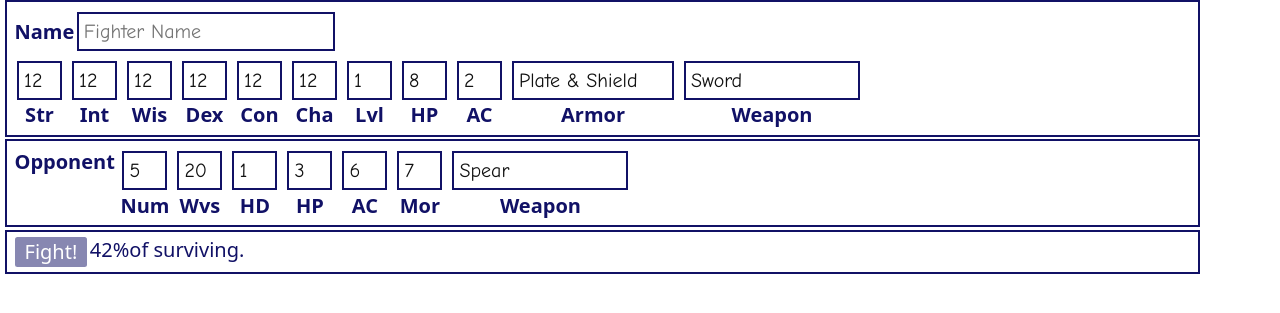
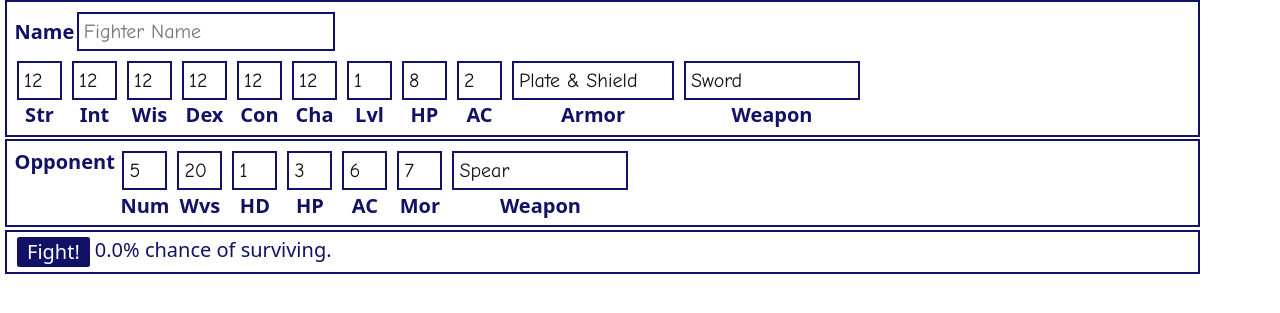
Before and after one commit to stormsweeper/monty_gobbo, a plain HTML site: page frontend/index.html in a window 1280 px wide. Both pictures are taken after a click on the button "Fight!". Shown: the part 87-400 px from the top of the page. Drawn offline with Linux system fonts and the light colour scheme.

Commit message:
maybe working?

```diff
--- a/frontend/gobbo.css
+++ b/frontend/gobbo.css
@@ -105,7 +105,7 @@ h1 {
 
 #start-button {
     padding: .125em .5em;
-    margin: 0 .125em;
+    margin: 0 .25em;
     border-radius: .125em;
     background-color: #116;
     color: white;
--- a/frontend/gobbo.js
+++ b/frontend/gobbo.js
@@ -32,6 +32,17 @@
 
     const weapons = {
         "torch": { die: 4, twohanded: false },
+        "dagger": { die: 4, twohanded: false },
+        "club": { die: 4, twohanded: false },
+        "hand-axe": { die: 6, twohanded: false },
+        "mace": { die: 6, twohanded: false },
+        "short-sword": { die: 6, twohanded: false },
+        "spear": { die: 6, twohanded: false },
+        "war-hammer": { die: 6, twohanded: false },
+        "battle-axe": { die: 8, twohanded: true },
+        "sword": { die: 8, twohanded: false },
+        "pole-arm": { die: 10, twohanded: true },
+        "two-handed-sword": { die: 8, twohanded: true },
     };
 
     const fighter = {
@@ -91,17 +102,26 @@
     }
 
     const weapon_damage = (weapon, mod) => {
-        return Math.max(1, weapons[weapon].die + mod);
+        return Math.max(1, die_roll(weapons[weapon].die) + mod);
     };
 
     const fighter_dmg = () => {
         let roll = die_roll(20);
-        if (roll === 1) return 0;
+        console.log(`fighter rolled ${roll} to hit`);
+        if (roll === 1) {
+            console.log("fighter missed (rolled a 1)");
+            return 0;
+        }
         // hard coded to lvl 1-3 hit chance
         if (roll < 20) {
-            let hits = die_roll >= 10 + (9 - opponent.ac) - stat_mod(fighter.str);
-            if (!hits) return 0;
+            let target = 10 + (9 - opponent.ac) - stat_mod(fighter.str);
+            console.log(`fighter needs to beat ${target}`);
+            if (roll < target) {
+                console.log("fighter missed (rolled too low)");
+                return 0;
             }
+        }
+        console.log("fighter hits");
         return weapon_damage(fighter.weapon, stat_mod(fighter.str));
     };
 
@@ -112,148 +132,186 @@
 
     const opponent_dmg = () => {
         let roll = die_roll(20);
+        console.log(`opponent rolled ${roll} to hit`);
         if (roll === 1) return 0;
         if (roll < 20) {
-            let hits = die_roll >= 10 + (9 - fighter.ac) - opponent_hit_mod();
+            let hits = roll >= 10 + (9 - fighter.ac) - opponent_hit_mod();
             if (!hits) return 0;
         }
         return weapon_damage(opponent.weapon, 0);
     };
 
-    const take_fighter_turn = (wave_stats, current_opp_hp, current_wave_size) => {
+    const take_fighter_turn = (wave_stats, wave_vars, trial_vars) => {
         // do fighter dmg
         let dmg = fighter_dmg();
+        console.log(`fighter did ${dmg}`)
         if (dmg > 0) {
             wave_stats.fighter_hits++;
-            current_opp_hp -= fighter_dmg();
+            wave_stats.fighter_dmg += dmg;
+            wave_vars.current_opp_hp -= dmg;
             // reduce wave size?
-            if (current_opp_hp <= 0) {
-                current_wave_size--;
+            if (wave_vars.current_opp_hp <= 0) {
+                wave_vars.current_wave_size--;
                 wave_stats.opponents_killed++;
 
                 // if 1st down, check morale
                 if (
-                    current_wave_size === opponent["wave-size"] - 1
+                    wave_vars.current_wave_size === opponent["wave-size"] - 1
                     &&
                     fails_morale(opponent.morale)
                 ) {
                     wave_stats.failed_morale_first++;
-                    current_wave_size = 0;
+                    wave_vars.current_wave_size = 0;
                 }
                 // if half down, check morale
                 else if (
-                    current_wave_size === Math.floor(opponent["wave-size"] / 2)
+                    wave_vars.current_wave_size === Math.floor(opponent["wave-size"] / 2)
                     &&
                     fails_morale(opponent.morale - 1)
                 ) {
                     wave_stats.failed_morale_second++;
-                    current_wave_size = 0;
+                    wave_vars.current_wave_size = 0;
                 }
                 // else, next opponent steps up
                 else {
-                    current_opp_hp = opponent.hp;
+                    wave_vars.current_opp_hp = opponent.hp;
                 }
             }
         }
     };
 
-    const take_opponent_turn = (wave_stats, current_fighter_hp, current_wave_size) => {
+    const take_opponent_turn = (wave_stats, wave_vars, trial_vars) => {
         let total_opp_dmg = 0;
         let opp_dmg = 0;
-        for (let o = 1; o <= current_wave_size; o++) {
+        for (let o = 1; o <= wave_vars.current_wave_size; o++) {
             opp_dmg = opponent_dmg();
             if (opp_dmg > 0) {
                 wave_stats.opponent_hits++;
                 total_opp_dmg += opp_dmg;
             }
         }
-        current_fighter_hp -= total_opp_dmg;
-    }
+        wave_stats.opponent_dmg += total_opp_dmg;
+        trial_vars.current_fighter_hp -= total_opp_dmg;
+    };
 
+    const display_results = (stats) => {
+        console.log(stats);
+        const spct = (stats.trials - stats.fighter_deaths) / stats.trials * 100;
+        el("survivability-calc").innerText = spct.toPrecision(2);
+    };
+
+
+    // the actual sim
+    const monty_gobbo_time = () => {
+        console.log("starting sim");
         const trials = 10000;
 
         let total_stats = {
+            trials: trials,
             fighter_deaths: 0,
             waves_faced: 0,
             combat_rounds: 0,
             opponents_killed: 0,
             fighter_hits: 0,
+            fighter_dmg: 0,
             opponent_hits: 0,
+            opponent_dmg: 0,
             failed_morale_first: 0,
             failed_morale_second: 0,
         };
 
-    // the actual sim
-    const monty_gobbo_time = () => {
-
         trial_loop: for (let current_trial = 1; current_trial <= trials; current_trial++) {
 
-            let current_fighter_hp = fighter.hp;
-            let waves_remaining = opponent["wave-count"];
+            console.log(`starting trial # ${current_trial}`);
+
             let trial_stats = {
                 waves_faced: 0,
                 combat_rounds: 0,
                 opponents_killed: 0,
                 fighter_hits: 0,
+                fighter_dmg: 0,
                 opponent_hits: 0,
+                opponent_dmg: 0,
                 failed_morale_first: 0,
                 failed_morale_second: 0,
             };
 
-            wave_loop: while (waves_remaining > 0) {
+            let trial_vars = {
+                current_fighter_hp: fighter.hp,
+                waves_remaining: opponent["wave-count"],
+            };
+
+            wave_loop: while (trial_vars.waves_remaining > 0) {
                 // call up next wave
                 trial_stats.waves_faced++;
-                waves_remaining--;
+                trial_vars.waves_remaining--;
 
                 let wave_stats = {
                     combat_rounds: 0,
                     opponents_killed: 0,
                     fighter_hits: 0,
+                    fighter_dmg: 0,
                     opponent_hits: 0,
+                    opponent_dmg: 0,
                     failed_morale_first: 0,
                     failed_morale_second: 0,
                 };
+                let wave_vars = {
+                    current_opp_hp: opponent.hp,
+                    current_wave_size: opponent["wave-size"],
+                };
 
-                let current_opp_hp = opponent.hp;
-                let current_wave_size = opponent["wave-size"];
-                let init = roll_init();
-                while (current_wave_size > 0) {
+                const init = roll_init();
+                console.log(wave_stats);
+                console.log(`init result: ${init}`);
+                while (wave_vars.current_wave_size > 0) {
                     wave_stats.combat_rounds++;
+                    console.log(`starting round ${wave_stats.combat_rounds}`);
                     if (init === "fighter") {
-                        take_fighter_turn(wave_stats, current_opp_hp, current_wave_size);
-                        if (current_wave_size > 0) take_opponent_turn(wave_stats, current_fighter_hp, current_wave_size);
+                        take_fighter_turn(wave_stats, wave_vars, trial_vars);
+                        if (wave_vars.current_wave_size > 0) take_opponent_turn(wave_stats, wave_vars, trial_vars);
                     }
                     else if (init === "opponent") {
-                        take_opponent_turn(wave_stats, current_fighter_hp, current_wave_size);
-                        if (current_fighter_hp > 0) take_fighter_turn(wave_stats, current_opp_hp, current_wave_size);
+                        take_opponent_turn(wave_stats, wave_vars, trial_vars);
+                        if (trial_vars.current_fighter_hp > 0) take_fighter_turn(wave_stats, wave_vars, trial_vars);
                     }
                     else {
                         // results end up the same, but take_fighter_turn reduces current_wave_size
-                        take_opponent_turn(wave_stats, current_fighter_hp, current_wave_size);
-                        take_fighter_turn(wave_stats, current_opp_hp, current_wave_size);
+                        take_opponent_turn(wave_stats, wave_vars, trial_vars);
+                        take_fighter_turn(wave_stats, wave_vars, trial_vars);
                     }
 
-                    if (current_wave_size < 1 || current_fighter_hp < 1) {
+                    // if fighter dead, next trial
+                    if (trial_vars.current_fighter_hp < 1) {
+                        console.log("fighter died");
                         // update stats
                         for (let s in wave_stats) trial_stats[s] += wave_stats[s];
-
-                        // if death, next trial
-                        if (current_fighter_hp < 1) {
                         total_stats.fighter_deaths++;
                         break wave_loop;
                     }
 
+                    // if opponents dead, next wave
+                    if (wave_vars.current_wave_size < 1) {
+                        console.log("opponents gone");
+                        // update stats
+                        for (let s in wave_stats) trial_stats[s] += wave_stats[s];
                         // otherwise, next wave
                         continue wave_loop;
                     }
+
+                    if (wave_stats.combat_rounds > 100) break wave_loop;
                 }
             }
 
             // update total stats
-            for (let s in trial_stats) total_stats[s] += trial_stats[s];
+            console.log("updating total stats");
+            console.log(trial_stats);
+            for (const s in trial_stats) total_stats[s] += trial_stats[s];
 
         };
 
+        // display stats
+        display_results(total_stats);
     };
 
     // set up listeners and other one-time stuff
--- a/frontend/index.html
+++ b/frontend/index.html
@@ -327,7 +327,7 @@
             </section>
             <section id="results-block" class="mimeo-box">
                 <button type="button" id="start-button">Fight!</button>
-                <span id="survivability-calc">42%</span> of surviving.
+                <span id="survivability-calc">?</span>% chance of surviving.
             </section>
         </form>
     </main>
```
Lines whose indentation alone changed are shown as unchanged.
